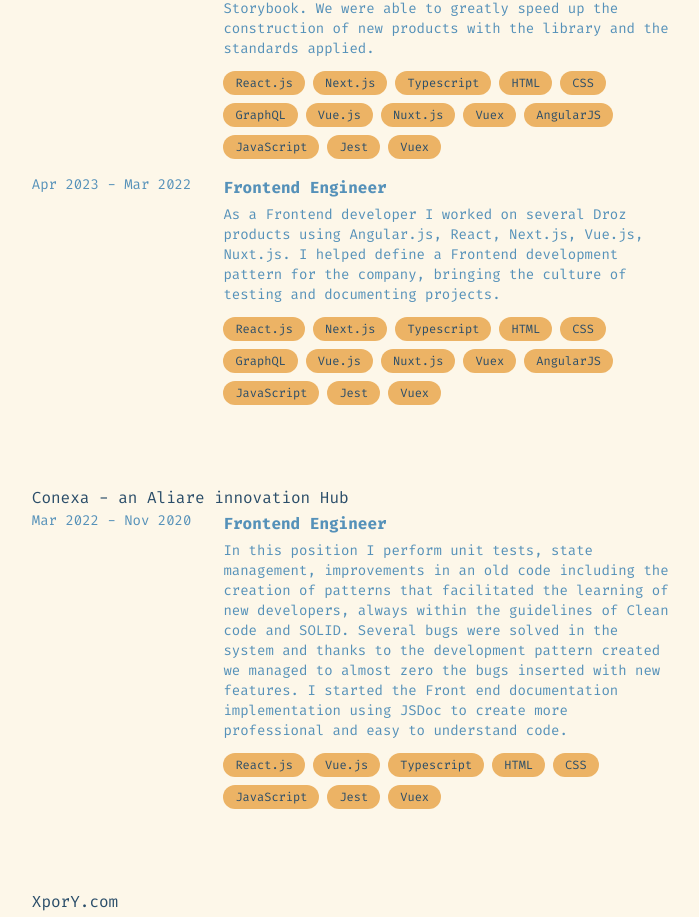
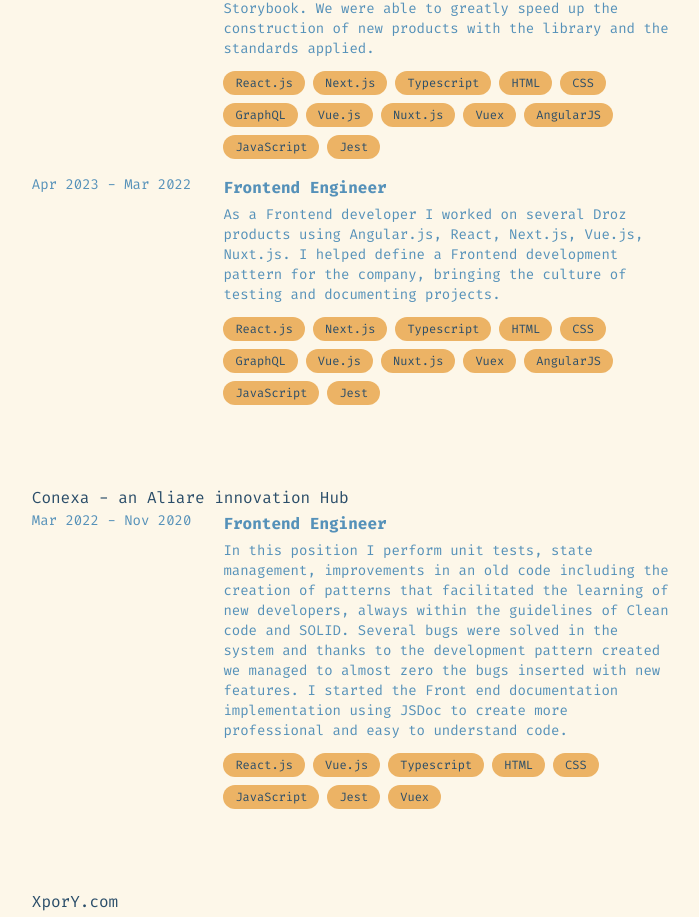
Before and after one commit to leandroppf/portfolio-leandroppf, a Next.js app: page / in a window 1280 px wide. Shown: the part 1013-1930 px from the top of the page, without its empty margins (533-1232 px from the left). Built offline with nearby package versions, Linux system fonts and the light colour scheme.

Commit message:
fix: fixed duplicate skills key

```diff
--- a/src/app/components/ExperienceCard.tsx
+++ b/src/app/components/ExperienceCard.tsx
@@ -43,7 +43,9 @@ export default function ExperienceCard({ experience }: ExperienceCardProps) {
               >
                 {position.skills.map((skill) => (
                   <div
-                    key={skill}
+                    key={[experience.company.name, position.title, skill].join(
+                      '-',
+                    )}
                     className="rounded-full bg-foreground px-3 py-1 text-xs text-primary"
                   >
                     {skill}
--- a/src/data/experience.json
+++ b/src/data/experience.json
@@ -59,8 +59,7 @@
           "Vuex",
           "AngularJS",
           "JavaScript",
-          "Jest",
-          "Vuex"
+          "Jest"
         ]
       },
       {
@@ -81,8 +80,7 @@
           "Vuex",
           "AngularJS",
           "JavaScript",
-          "Jest",
-          "Vuex"
+          "Jest"
         ]
       }
     ]
```
